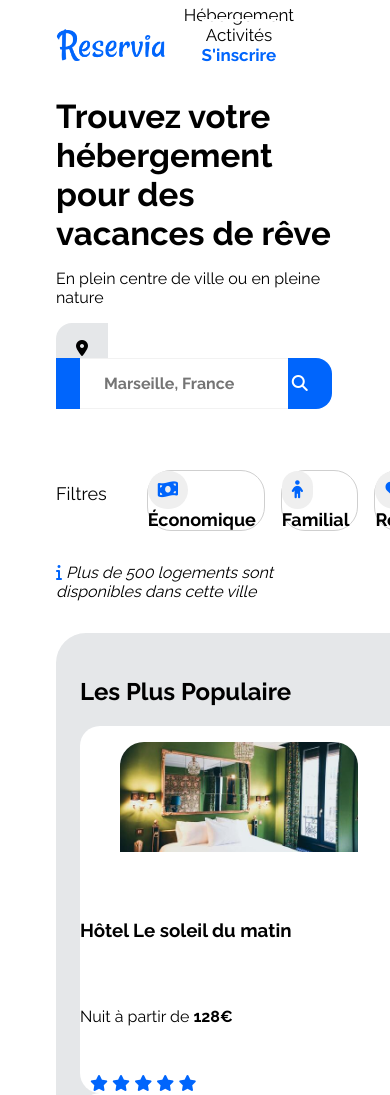
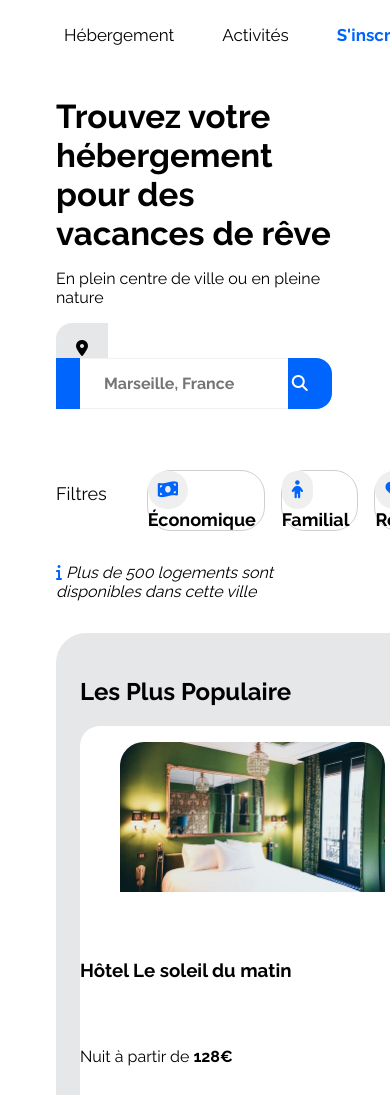
Before and after one commit to GaylordLecaplain/gaylordlecaplain_2_22122020, a plain HTML site: page index.html in a window 390 px wide. Shown: the top 1095 px of the page. Drawn offline with Linux system fonts and the light colour scheme.

Commit message:
responsive

```diff
--- a/css/style.css
+++ b/css/style.css
@@ -232,9 +232,9 @@ p {
   border-radius: 20px;
 }
 .hosting img {
-  width: 90%;
+  width: 160px;
   object-fit: cover;
-  height: 110px;
+  height: 90px;
   display: block;
   border-top-left-radius: 1.5rem;
   border-top-right-radius: 1.5rem;
@@ -396,18 +396,7 @@ footer a {
   color:black;
   text-decoration: none;
 }
-@media (max-width: 1000px){
-  #bloc-page{
-    width: auto;
-  }
-  nav {
-  width: auto;
-  text-align: left;
-  }
-  nav ul {
-  flex-direction: column;
-  }
-}
+
 @media (max-width: 1440px) {
   .hosting {
     grid-template-columns: 1fr;
@@ -418,9 +407,6 @@ footer a {
     grid-template-rows: auto 10rem;
     column-gap: 2rem;
     grid-row-start: 1;
-  }
-  .hostingPopularTitle {
-    grid-column: 1/-1;
   }
 }
 @media (max-width: 1000px) {
@@ -444,3 +430,17 @@ footer a {
     display: block;
   }
 }
+
+@media (max-width: 1024px) {
+   .hostingpopular img{
+   width: 300px;
+   height: 150px;
+   float: left;
+  }
+}
+@media (max-width: 1440px) {
+  .hostingpopular img{
+  width: 300px;
+  height: 150px;
+ }
+}
```
